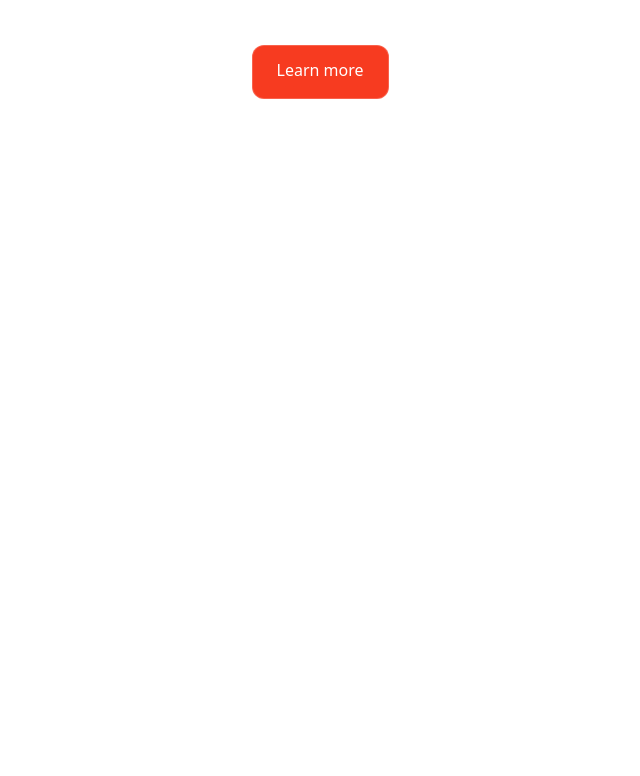
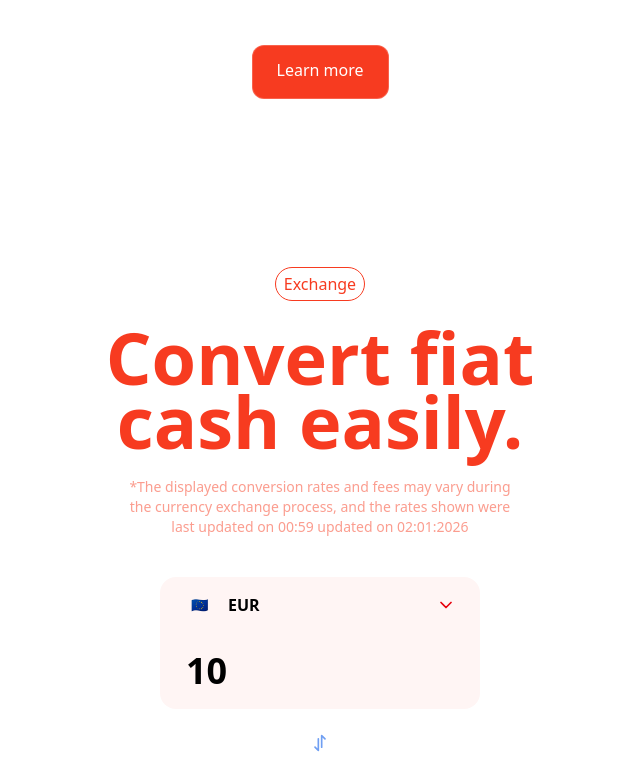
Before and after one commit to Kijedev/jeton, a Next.js app: page / in a window 1280 px wide. Shown: the part 4144-4920 px from the top of the page, without its empty margins (320-960 px from the left). Built offline with nearby package versions, Linux system fonts and the light colour scheme; a web font is replaced by a local one.

Commit message:
Complete

```diff
--- a/app/Section/Home/page.tsx
+++ b/app/Section/Home/page.tsx
@@ -10,12 +10,13 @@ import Parallax from "../Parallax/page";
 import Account from "../Account/page";
 import Contactless from "../Contactless/page";
 import Users from "../Users/page";
-import DraggableCard from "@/app/components/DraggableCard";
+// import DraggableCard from "@/app/components/DraggableCard";
 import CardStack from "../../components/CardStack/page";
 
 import { FaApple, FaGooglePlay } from "react-icons/fa";
 import { CgScrollV } from "react-icons/cg";
 import { motion, Variants } from "framer-motion";
+import Drag from "@/app/components/Drag";
 
 /* ✅ TYPE-SAFE VARIANTS */
 const sectionVariant: Variants = {
@@ -110,7 +111,7 @@ export default function Page() {
         ["parallax", <Parallax />],
         ["account", <Account />],
         ["contactless", <Contactless />],
-        ["cards", <DraggableCard />],
+        ["cards", <Drag />],
         ["stack", <CardStack />],
         ["users", <Users />],
       ].map(([id, Component]) => (
--- a/app/components/Drag.tsx
+++ b/app/components/Drag.tsx
@@ -7,7 +7,7 @@ import DraggableCardBody, {
 import CurrencyConverter from "../components/CurrenciesConversion/currency-converter";
 import { motion } from "framer-motion";
 
-export default function page() {
+export default function Drag() {
   const items = [
     {
       image:
```
